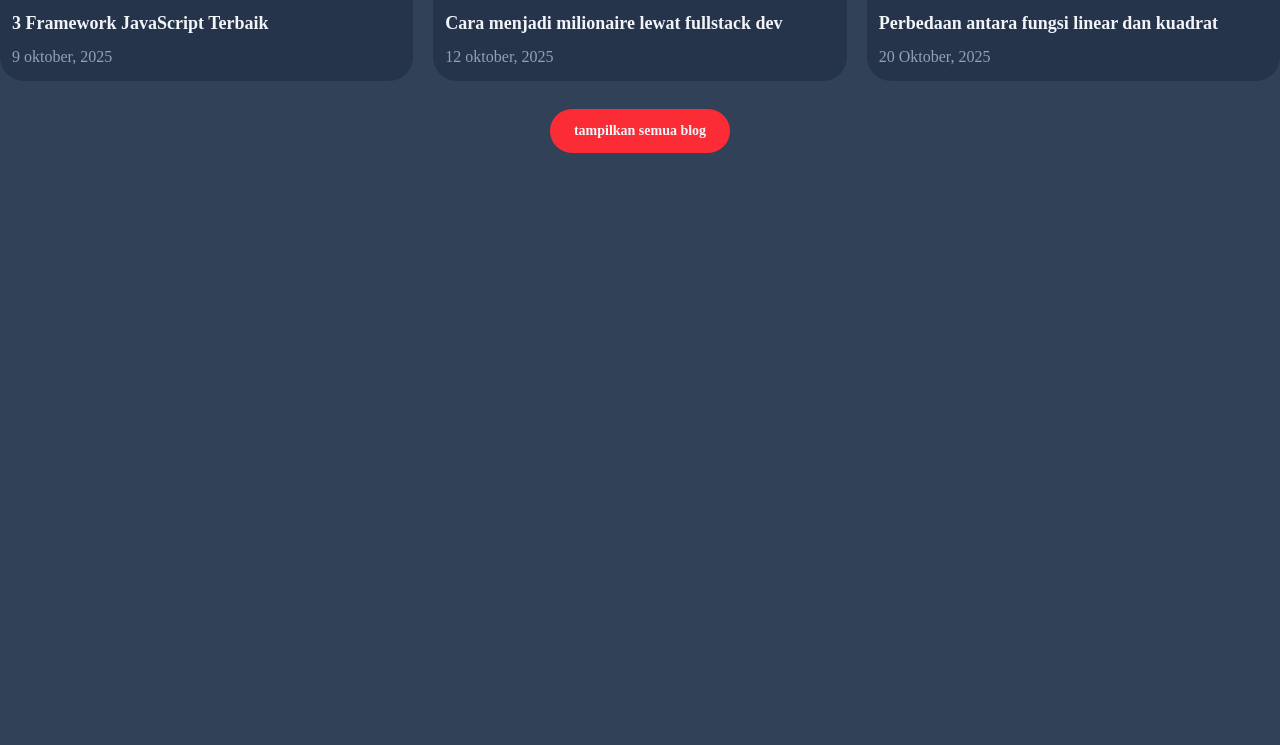
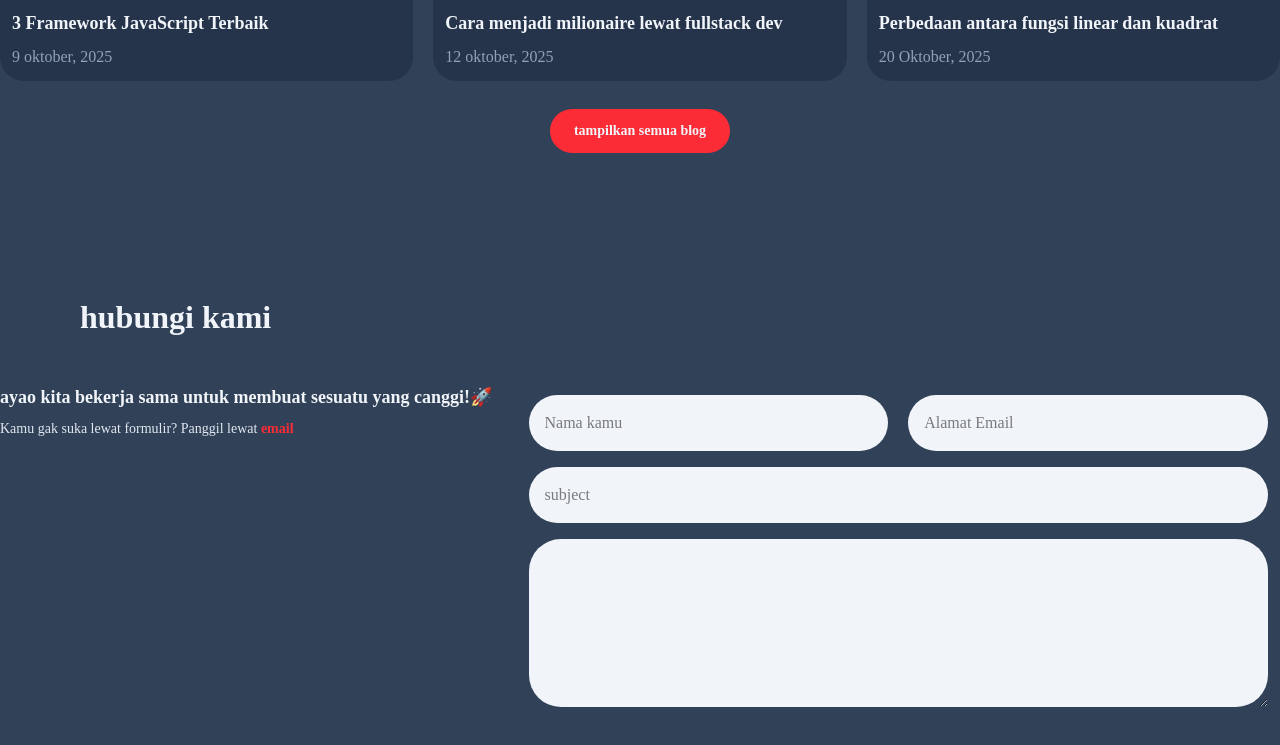
Before and after one commit to Bills-6/Landing-page-babon.com, a plain HTML site: page index.html in a window 1280 px wide. Shown: the part 4268-5013 px from the top of the page. Before the commit the page ends 4541 px from the top, so only its background shows below. Drawn offline with nearby package versions, Linux system fonts and the light colour scheme; a web font is replaced by a local one.

Commit message:
footer page add

```diff
--- a/index.html
+++ b/index.html
@@ -308,7 +308,30 @@
 			<button class="p-3 mt-7 px-6 bg-red-500 rounded-[2rem] text-slate-100 font-bold text-sm mx-auto flex items-center justify-center hover:cursor-pointer" id="button-more">tampilkan semua blog</button>
 		</section>
 
-		<section id=""></section>
+		<section class="py-5 pb-30" id="contact-page">
+			<h2 class="entry-title text-lg lg:text-[2rem] font-bold text-slate-100 mb-10 lg:ps-20">hubungi kami</h2>
+
+			<div class="flex flex-col lg:flex-row gap-3 lg:gap-6">
+				<div class="messege">
+					<h4 class="text-slate-100 font-bold text-lg mb-2">ayao kita bekerja sama untuk membuat sesuatu yang canggi!🚀</h4>
+
+					<span class="block text-slate-200 text-sm">Kamu gak suka lewat formulir? Panggil lewat <a href="mailto:example21@gmail.com"><b class="text-red-500">email</b></a></span>
+				</div>
+
+				<form class="grow p-3" id="formulir">
+					<div class="input-wrapper flex flex-col md:flex-row items-center justify-between gap-5 mb-4">
+						<input class="block p-4 w-full md:grow rounded-[3rem] bg-slate-100" placeholder="Nama kamu" type="text">
+						<input class="block p-4 w-full md:grow rounded-[3rem] bg-slate-100" placeholder="Alamat Email" type="text">
+					</div>
+					<div class="input-wrapper mb-4">
+						<input class="block p-4 w-full rounded-[3rem] bg-slate-100" placeholder="subject" type="text">
+					</div>
+					<div class="input-wrapper flex flex-col md:flex-row items-center justify-between gap-5 mb-4">
+						<textarea class="block w-full rounded-[2rem] bg-slate-100" cols="7" rows="7" id="messege input1"></textarea>
+					</div>
+				</form>
+			</div>
+		</section>
 	</div>
 </body>
 </html>
```
